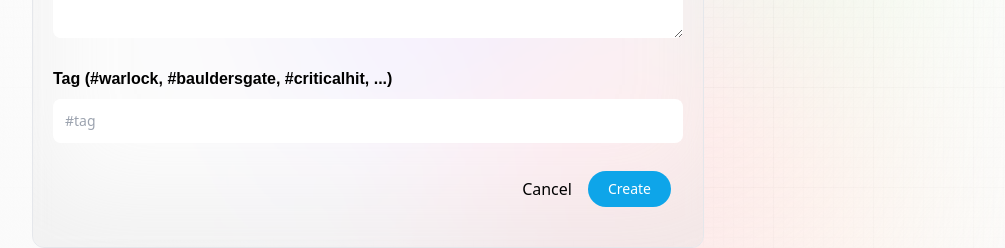
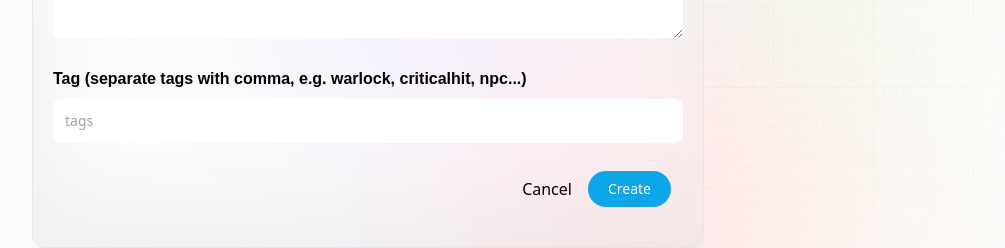
Before and after one commit to GrantLi1012/mythic-muse, a Next.js app: page /create-prompt in a window 1280 px wide. Shown: the part 518-766 px from the top of the page, without its empty margins (32-1037 px from the left). Built offline with nearby package versions, Linux system fonts and the light colour scheme; no server answers.

Commit message:
search by username, tag, or content

```diff
--- a/components/Feed.jsx
+++ b/components/Feed.jsx
@@ -23,8 +23,23 @@ const Feed = () => {
   const [allPosts, setAllPosts] = useState([]);
   const [posts, setPosts] = useState([]);
 
-  const handleSearchChange = (e) => {
+  const matchSearch = (post, value) => {
+    const username = post.creator.username;
+    const prompt = post.prompt;
+    const tag = post.tag;
+    const valueList = value.split(',').map(item => item.trim());
 
+    if (username === value) return true;
+    if (prompt.toLowerCase().includes(value.toLowerCase())) return true;
+    for (const valueItem of valueList) {
+      if (tag.includes(valueItem)) return true;
+    }
+    return false;
+  }
+
+  const handleSearchChange = (value) => {
+    setSearchText(value);
+    setPosts(allPosts.filter(post => matchSearch(post, value)));
   };
 
   const fetchPosts = async () => {
@@ -47,7 +62,7 @@ const Feed = () => {
           type='text'
           placeholder='Search for a tag or a username'
           value={searchText}
-          onChange={handleSearchChange}
+          onChange={(e) => handleSearchChange(e.target.value)}
           required
           className='search_input peer'
         />
--- a/components/Form.jsx
+++ b/components/Form.jsx
@@ -36,13 +36,13 @@ const From = ({
           >
             Tag {' '}
             <span>
-              (#warlock, #bauldersgate, #criticalhit, ...)
+              (separate tags with comma, e.g. warlock, criticalhit, npc...)
             </span>
           </span>
           <input
             value={post.tag}
             onChange={(e)=>setPost({...post, tag: e.target.value})}
-            placeholder='#tag'
+            placeholder='tags'
             required
             className='form_input'
           />
```
